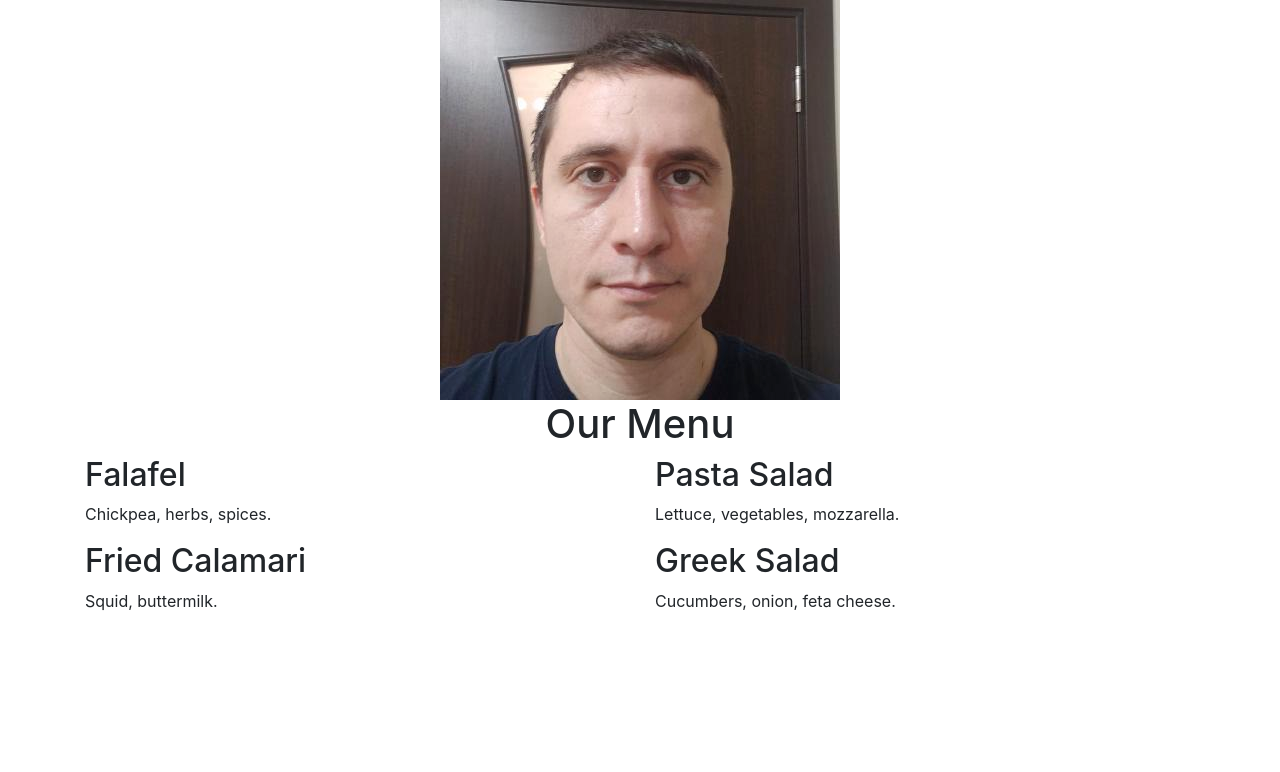
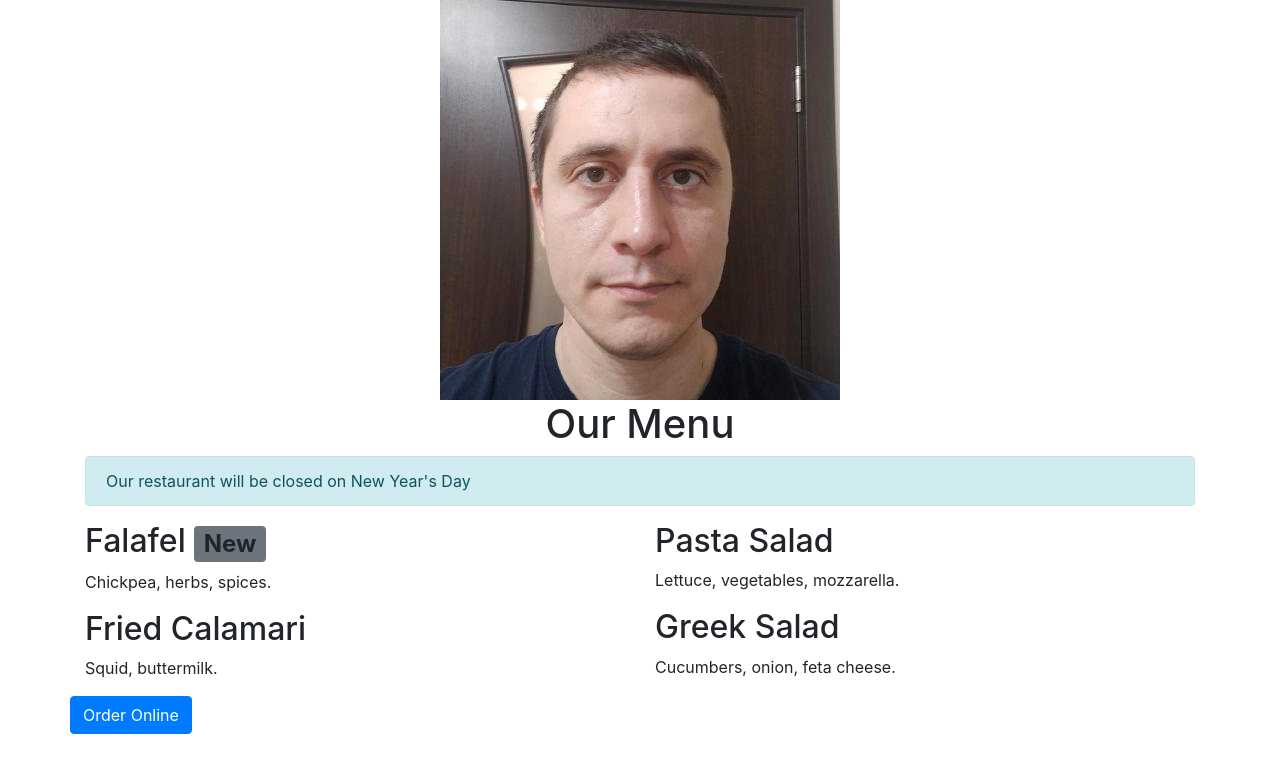
Before and after one commit to Mariann91/Meta-Front-End-Developer-Professional-Certificate, a plain HTML site: page Week 3/Working with Bootstrap components/index.html in a window 1280 px wide. Drawn offline with nearby package versions, Linux system fonts and the light colour scheme.

Commit message:
Update index.html

```diff
--- a/Week 3/Working with Bootstrap components/index.html
+++ b/Week 3/Working with Bootstrap components/index.html
@@ -18,11 +18,12 @@
                 <div class="text-center">
                     <h1>Our Menu</h1>
                 </div>
+                <div class="alert alert-info" role="alert">Our restaurant will be closed on New Year's Day</div>
             </div>
         </div>
         <div class="row">
             <div class="col-12 col-lg-6">
-                <h2>Falafel</h2>
+                <h2>Falafel <span class="badge bg-secondary">New</span></h2>
                 <p>Chickpea, herbs, spices.</p>
                 <h2>Fried Calamari</h2>
                 <p>Squid, buttermilk.</p>
@@ -34,6 +35,13 @@
                 <p>Cucumbers, onion, feta cheese.</p>
             </div>
         </div>
+        <div class="row">
+            <div class="col12">
+                <div class="text-center">
+                    <button class="btn btn-primary">Order Online</button>
+                </div>
+            </div>
+        </div>
     </div>
 </body>
 </html>
```
